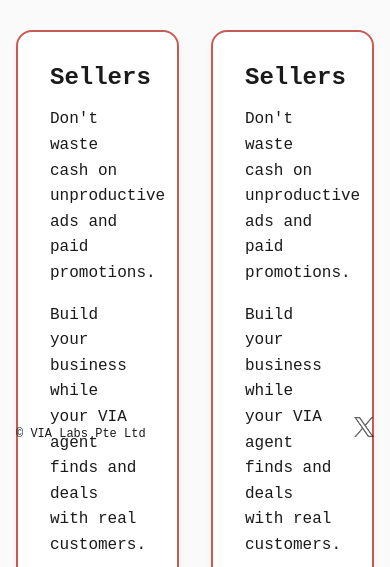
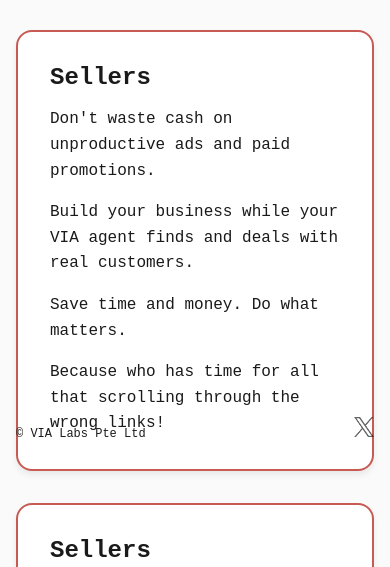
Before and after one commit to richardjhobbs/via_labs, a plain HTML site: page index.html in a window 390 px wide. Shown: the part 387-954 px from the top of the page. Drawn offline with Linux system fonts and the light colour scheme.

Commit message:
Update index.html

```diff
--- a/index.html
+++ b/index.html
@@ -17,6 +17,11 @@
       grid-auto-rows: 1fr;
       align-items: stretch;
     }
+@media (max-width: 768px) {
+  .cards-grid {
+    grid-template-columns: 1fr;
+  }
+}
 
     .card-link {
       height: 100%;
```
